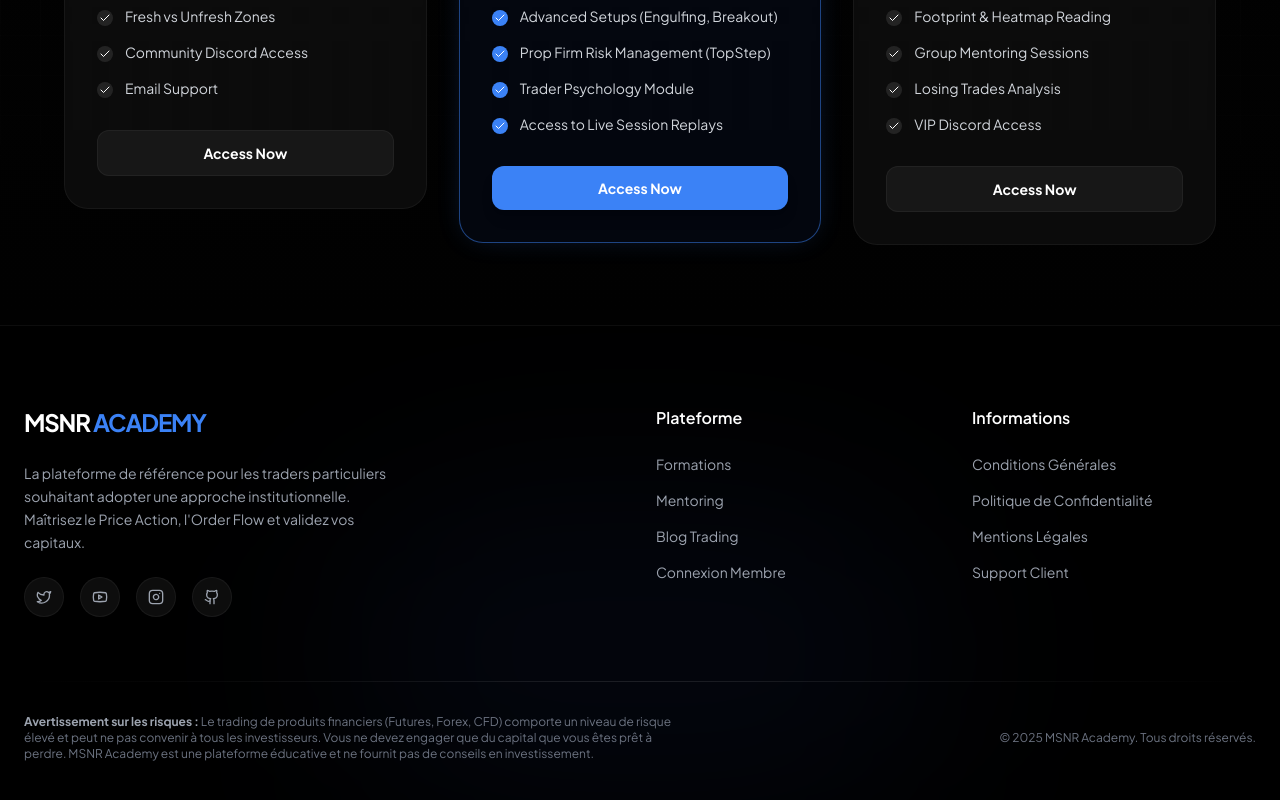
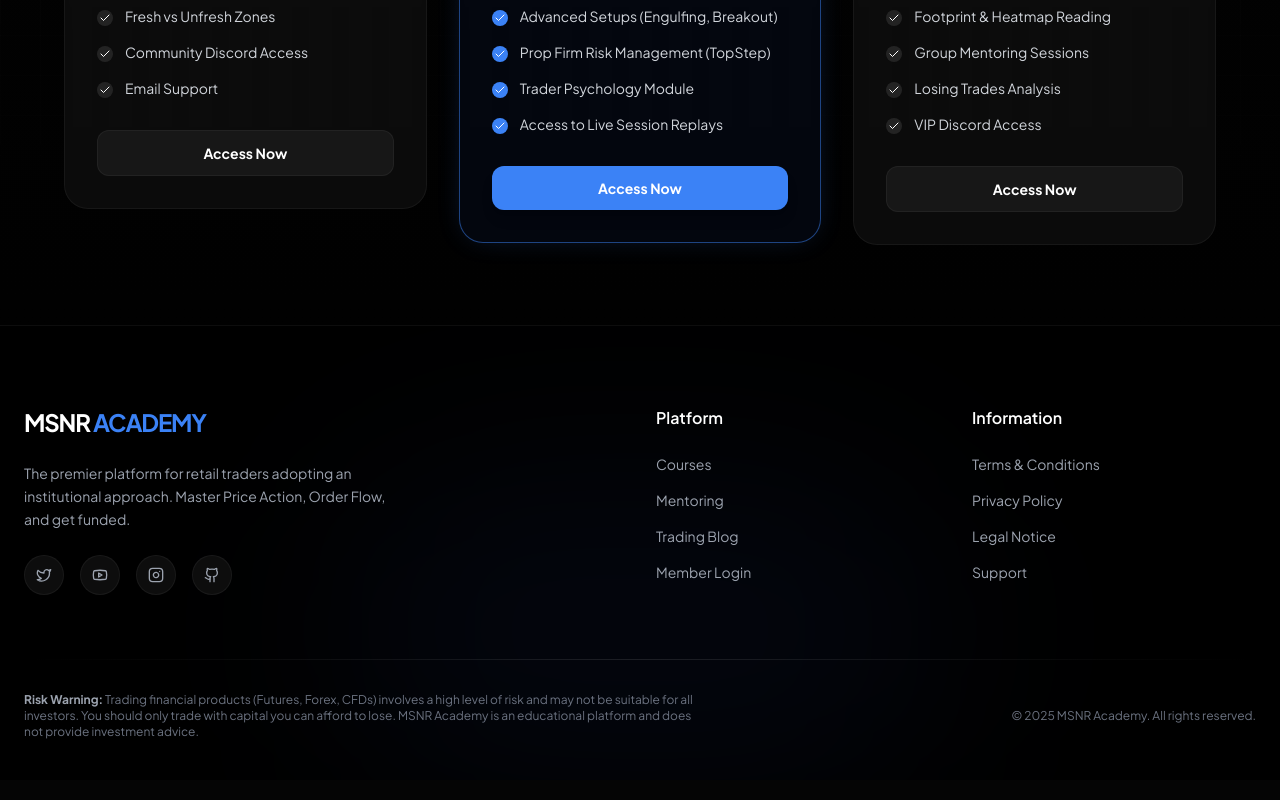
Before and after one commit to AlexiRn3/msnr-academy, a Next.js app: page / in a window 1280 px wide. Shown: the part 1605-2405 px from the top of the page. Built offline with nearby package versions, Linux system fonts and the light colour scheme.

Commit message:
Update Footer.tsx

```diff
--- a/components/Footer.tsx
+++ b/components/Footer.tsx
@@ -6,19 +6,19 @@
   return (
     <footer className="relative border-t border-white/5 bg-black pt-20 pb-10 overflow-hidden">
 
-      {/* Lueur d'ambiance en bas de page */}
+      {/* Ambient glow at the bottom */}
       <div className="absolute bottom-0 left-1/2 -translate-x-1/2 w-[600px] h-[300px] bg-blue-900/10 rounded-full blur-[100px] pointer-events-none" />
 
       <div className="max-w-7xl mx-auto px-6 relative z-10">
         <div className="grid grid-cols-1 md:grid-cols-4 gap-12 md:gap-8 mb-16">
 
-          {/* Colonne 1 : Brand & Mission */}
+          {/* Column 1: Brand & Mission */}
           <div className="space-y-6 md:col-span-2">
             <div className="text-2xl font-bold tracking-tighter text-white">
               MSNR <span className="text-blue-500">ACADEMY</span>
             </div>
             <p className="text-gray-400 text-sm leading-relaxed max-w-sm">
-              La plateforme de référence pour les traders particuliers souhaitant adopter une approche institutionnelle. Maîtrisez le Price Action, l'Order Flow et validez vos capitaux.
+              The premier platform for retail traders adopting an institutional approach. Master Price Action, Order Flow, and get funded.
             </p>
             <div className="flex gap-4">
               <SocialLink href="#" icon={Twitter} />
@@ -28,39 +28,39 @@
             </div>
           </div>
 
-          {/* Colonne 2 : Navigation */}
+          {/* Column 2: Navigation */}
           <div>
-            <h4 className="text-white font-semibold mb-6">Plateforme</h4>
+            <h4 className="text-white font-semibold mb-6">Platform</h4>
             <ul className="space-y-4 text-sm text-gray-400">
-              <li><FooterLink href="#">Formations</FooterLink></li>
+              <li><FooterLink href="#">Courses</FooterLink></li>
               <li><FooterLink href="#">Mentoring</FooterLink></li>
-              <li><FooterLink href="#">Blog Trading</FooterLink></li>
-              <li><FooterLink href="#">Connexion Membre</FooterLink></li>
+              <li><FooterLink href="#">Trading Blog</FooterLink></li>
+              <li><FooterLink href="#">Member Login</FooterLink></li>
             </ul>
           </div>
 
-          {/* Colonne 3 : Légal & Support */}
+          {/* Column 3: Legal & Support */}
           <div>
-            <h4 className="text-white font-semibold mb-6">Informations</h4>
+            <h4 className="text-white font-semibold mb-6">Information</h4>
             <ul className="space-y-4 text-sm text-gray-400">
-              <li><FooterLink href="#">Conditions Générales</FooterLink></li>
-              <li><FooterLink href="#">Politique de Confidentialité</FooterLink></li>
-              <li><FooterLink href="#">Mentions Légales</FooterLink></li>
-              <li><FooterLink href="#">Support Client</FooterLink></li>
+              <li><FooterLink href="#">Terms & Conditions</FooterLink></li>
+              <li><FooterLink href="#">Privacy Policy</FooterLink></li>
+              <li><FooterLink href="#">Legal Notice</FooterLink></li>
+              <li><FooterLink href="#">Support</FooterLink></li>
             </ul>
           </div>
         </div>
 
-        {/* Séparateur */}
+        {/* Separator */}
         <div className="h-px w-full bg-gradient-to-r from-transparent via-white/10 to-transparent mb-8" />
 
-        {/* Disclaimer Risques & Copyright */}
+        {/* Risk Disclaimer & Copyright */}
         <div className="flex flex-col md:flex-row justify-between items-center gap-6 text-xs text-gray-500 text-center md:text-left">
           <p className="max-w-2xl">
-            <span className="text-gray-400 font-bold">Avertissement sur les risques :</span> Le trading de produits financiers (Futures, Forex, CFD) comporte un niveau de risque élevé et peut ne pas convenir à tous les investisseurs. Vous ne devez engager que du capital que vous êtes prêt à perdre. MSNR Academy est une plateforme éducative et ne fournit pas de conseils en investissement.
+            <span className="text-gray-400 font-bold">Risk Warning:</span> Trading financial products (Futures, Forex, CFDs) involves a high level of risk and may not be suitable for all investors. You should only trade with capital you can afford to lose. MSNR Academy is an educational platform and does not provide investment advice.
           </p>
           <div className="whitespace-nowrap">
-            &copy; {new Date().getFullYear()} MSNR Academy. Tous droits réservés.
+            &copy; {new Date().getFullYear()} MSNR Academy. All rights reserved.
           </div>
         </div>
       </div>
@@ -68,7 +68,7 @@
   );
 }
 
-// Petits composants utilitaires pour garder le code propre
+// Utility components to keep code clean
 function SocialLink({ href, icon: Icon }: { href: string; icon: any }) {
   return (
     <Link
```
